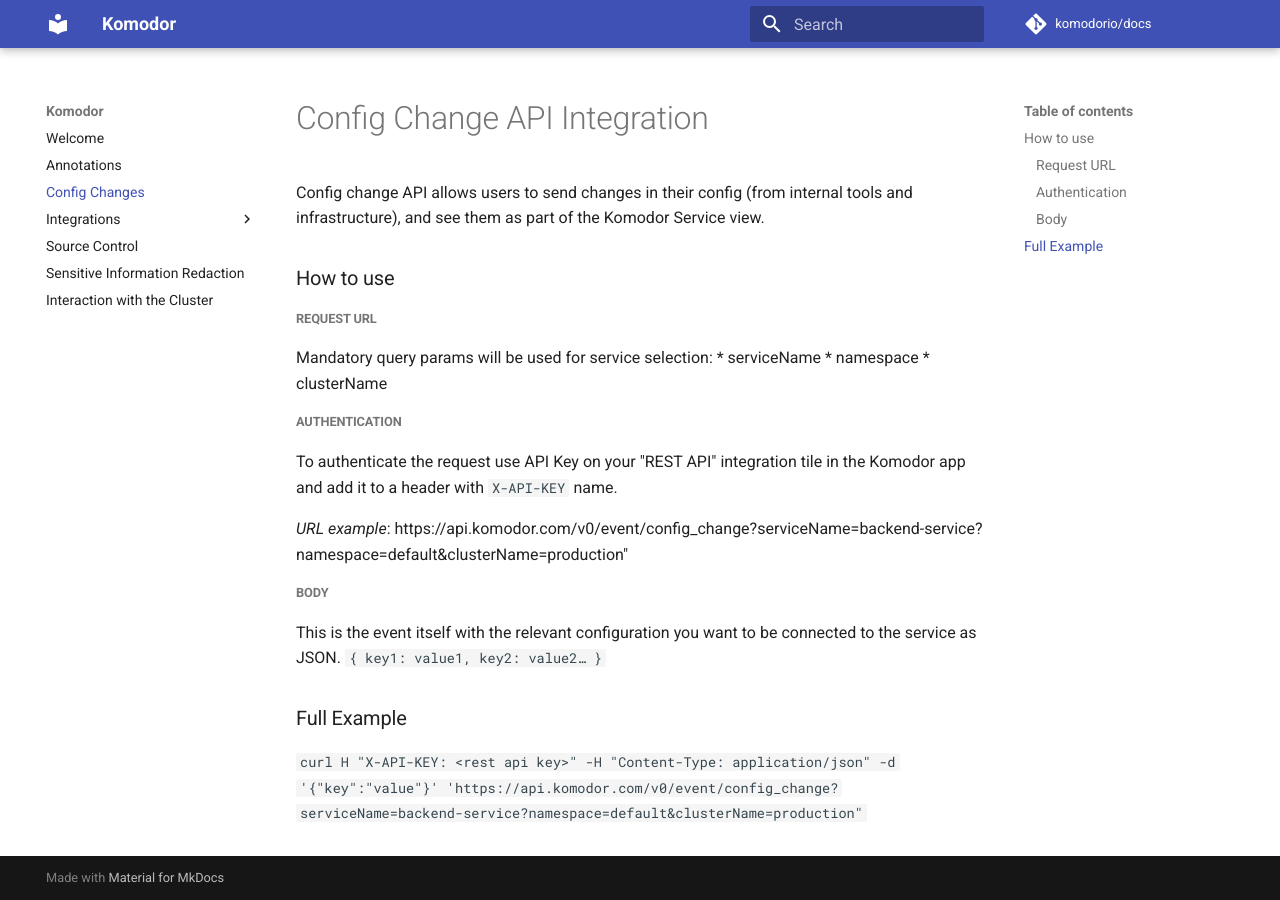
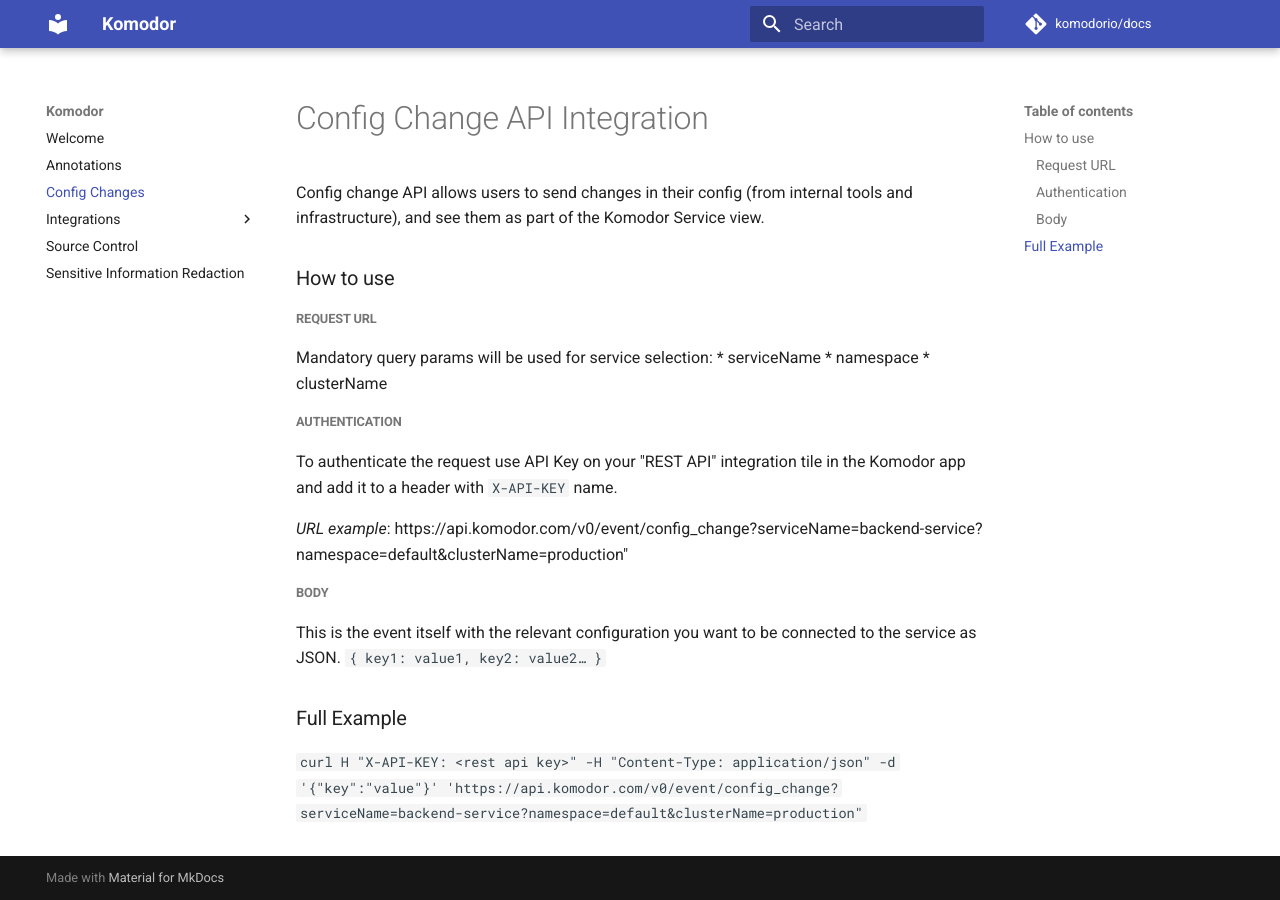
Before and after one commit to komodorio/docs, an MkDocs documentation site: the page built from docs/config-changes.md, in a window 1280 px wide. Built offline with MkDocs 1.6.1 and Material for MkDocs 9.7.7, drawn with Linux system fonts in a browser that asks for light colours; comment, search, counter and statistics services are not loaded.

Commit message:
chore: remove unused navigation

```diff
--- a/mkdocs.yml
+++ b/mkdocs.yml
@@ -27,4 +27,3 @@
     - Sentry: Integrations/Sentry.md
   - Source Control: komodor-source-control.md
   - Sensitive Information Redaction: Sensitive-Information-Redaction.md
-  - Interaction with the Cluster: Interaction-With-The-Cluster.md
```
